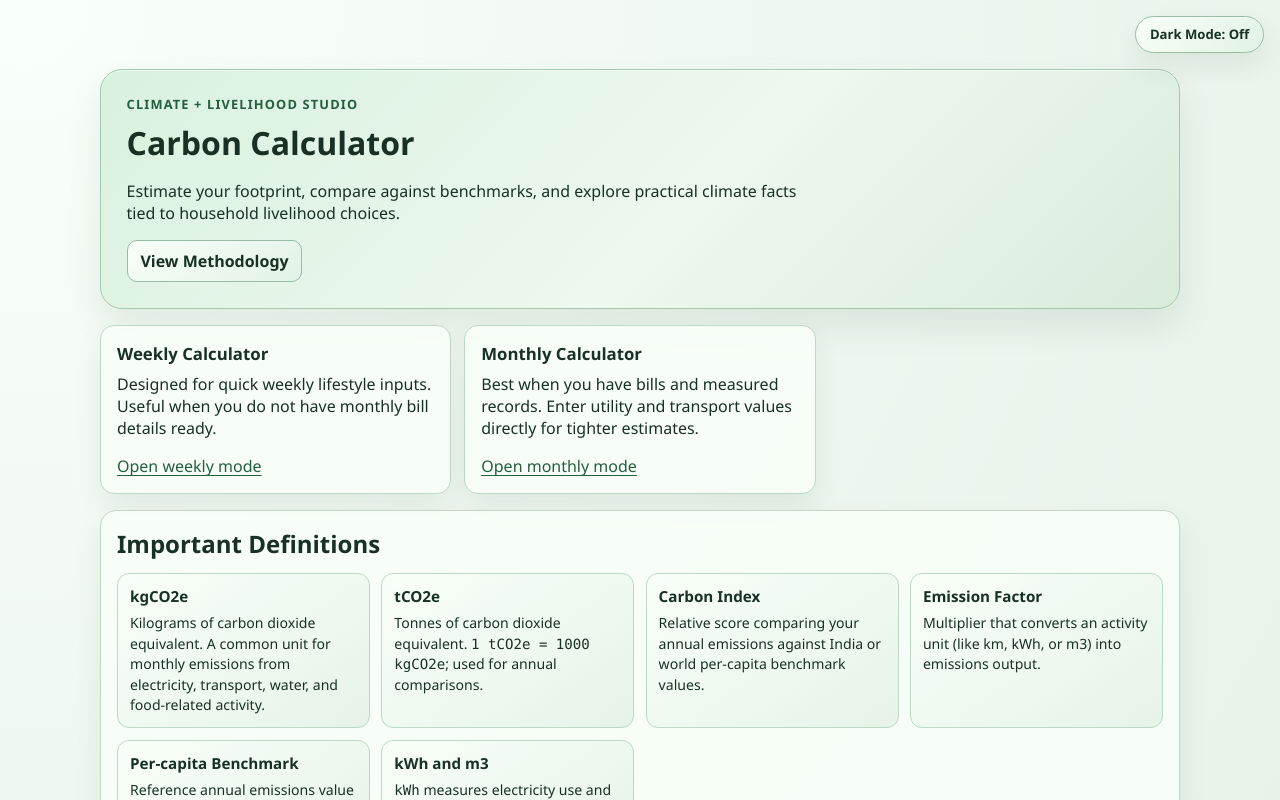
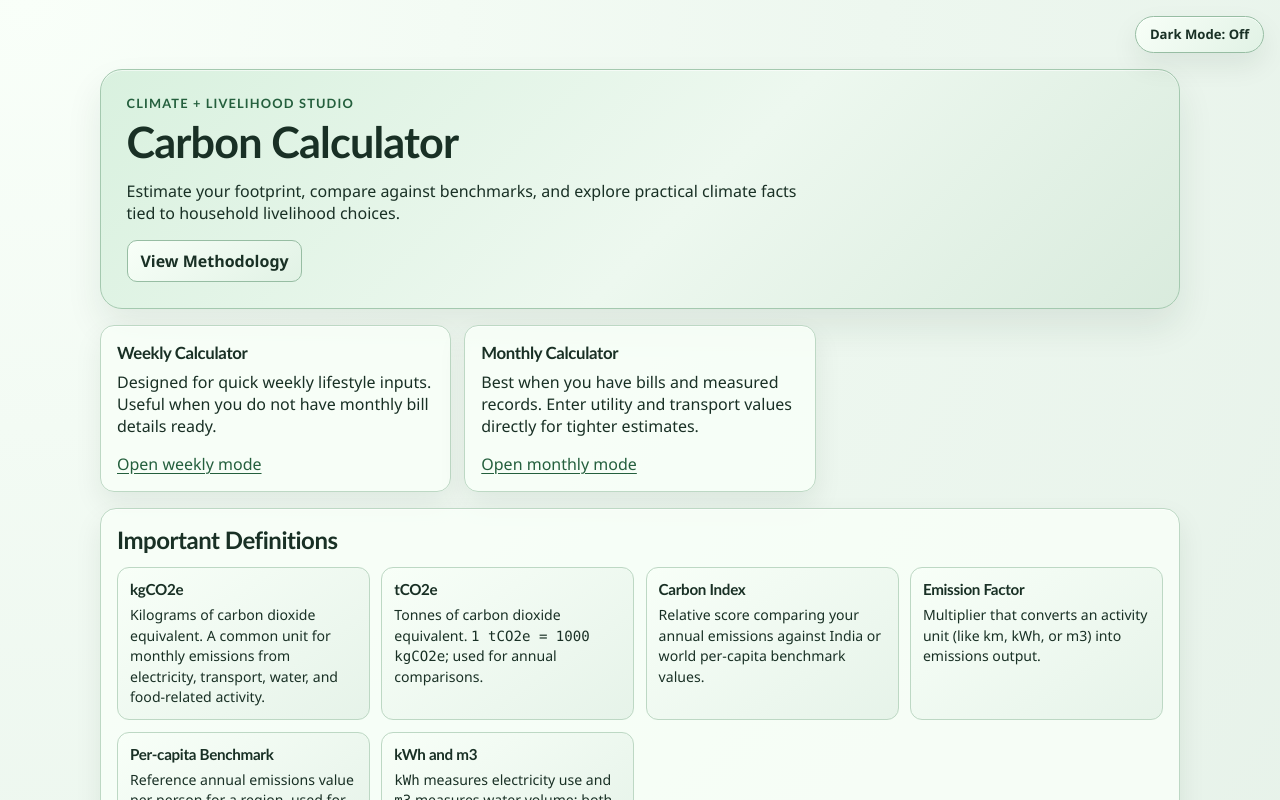
Before and after one commit to tejas-n-rao/EE_CreativeProject, a Next.js app in the folder apps/web/: page / in a window 1280 px wide. Shown: the top 800 px of the page. Built offline with nearby package versions, Linux system fonts and the light colour scheme.

Commit message:
UI Changes

```diff
--- a/apps/web/app/globals.css
+++ b/apps/web/app/globals.css
@@ -1,6 +1,7 @@
 :root {
-  --font-body: "Avenir Next", "IBM Plex Sans", "Segoe UI", sans-serif;
-  --font-display: "Avenir Next", "IBM Plex Sans", "Segoe UI", sans-serif;
+  --font-body: "Avenir Next", "Segoe UI Variable", "Segoe UI", "IBM Plex Sans", sans-serif;
+  --font-display: "Avenir Next Demi Bold", "Avenir Next", "Trebuchet MS", "Gill Sans", sans-serif;
+  --font-mono: "IBM Plex Mono", "SFMono-Regular", Menlo, monospace;
   --color-text: #193025;
   --color-muted: #426552;
   --color-bg: #f2faf3;
@@ -33,8 +34,9 @@
 }
 
 html[data-theme="dark"] {
-  --font-body: "Avenir Next", "IBM Plex Sans", "Segoe UI", sans-serif;
-  --font-display: "Avenir Next", "IBM Plex Sans", "Segoe UI", sans-serif;
+  --font-body: "Avenir Next", "Segoe UI Variable", "Segoe UI", "IBM Plex Sans", sans-serif;
+  --font-display: "Avenir Next Demi Bold", "Avenir Next", "Trebuchet MS", "Gill Sans", sans-serif;
+  --font-mono: "IBM Plex Mono", "SFMono-Regular", Menlo, monospace;
   --color-text: #d8f6df;
   --color-muted: #8cb49a;
   --color-bg: #050a07;
@@ -87,7 +89,7 @@ a {
 }
 
 code {
-  font-family: "IBM Plex Mono", "SFMono-Regular", Menlo, monospace;
+  font-family: var(--font-mono);
 }
 
 .theme-toggle {
@@ -121,15 +123,20 @@ h1,
 h2,
 h3 {
   font-family: var(--font-display);
+  letter-spacing: -0.02em;
 }
 
 h1 {
   margin: 0 0 1rem;
-  font-size: 2rem;
+  font-size: clamp(2.05rem, 3.7vw, 2.7rem);
+  line-height: 1.04;
+  font-weight: 800;
+  text-wrap: balance;
 }
 
 .eyebrow {
   margin: 0 0 0.5rem;
+  font-family: var(--font-display);
   letter-spacing: 0.09em;
   text-transform: uppercase;
   font-weight: 700;
```
